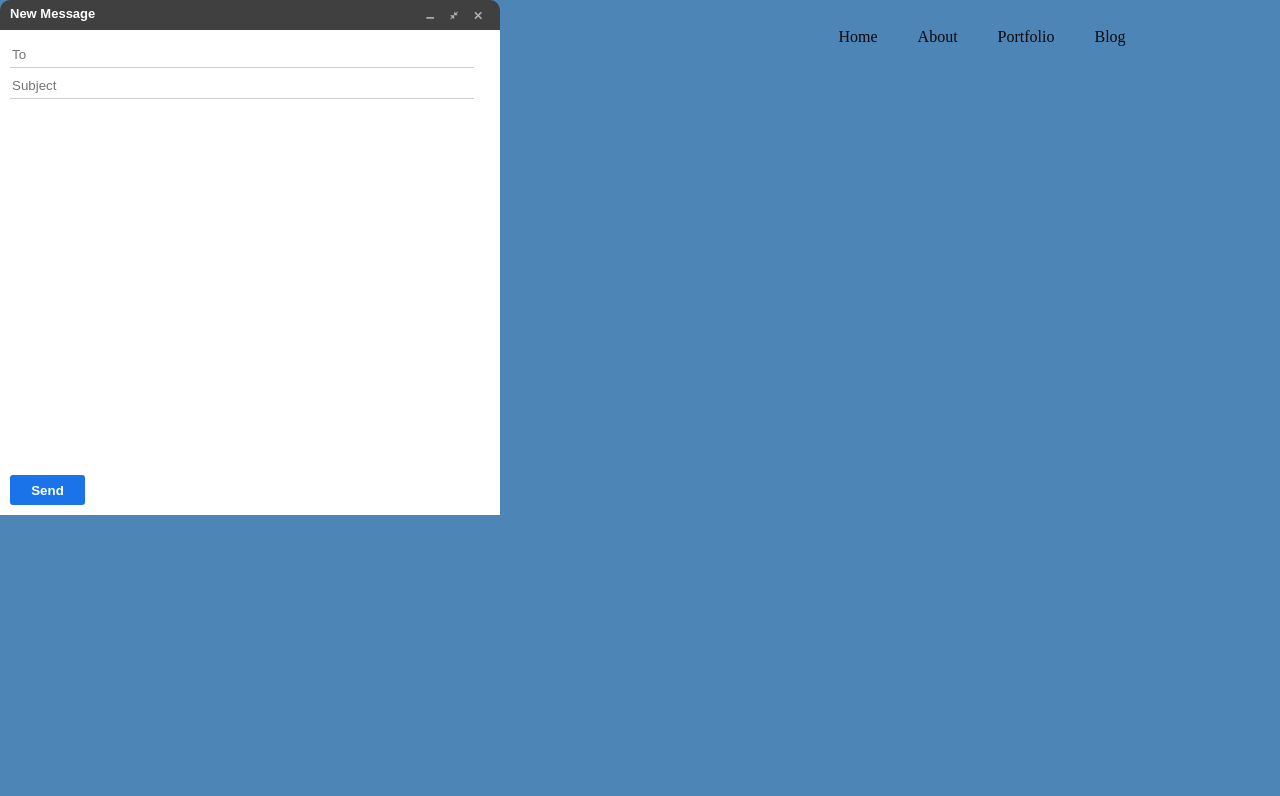
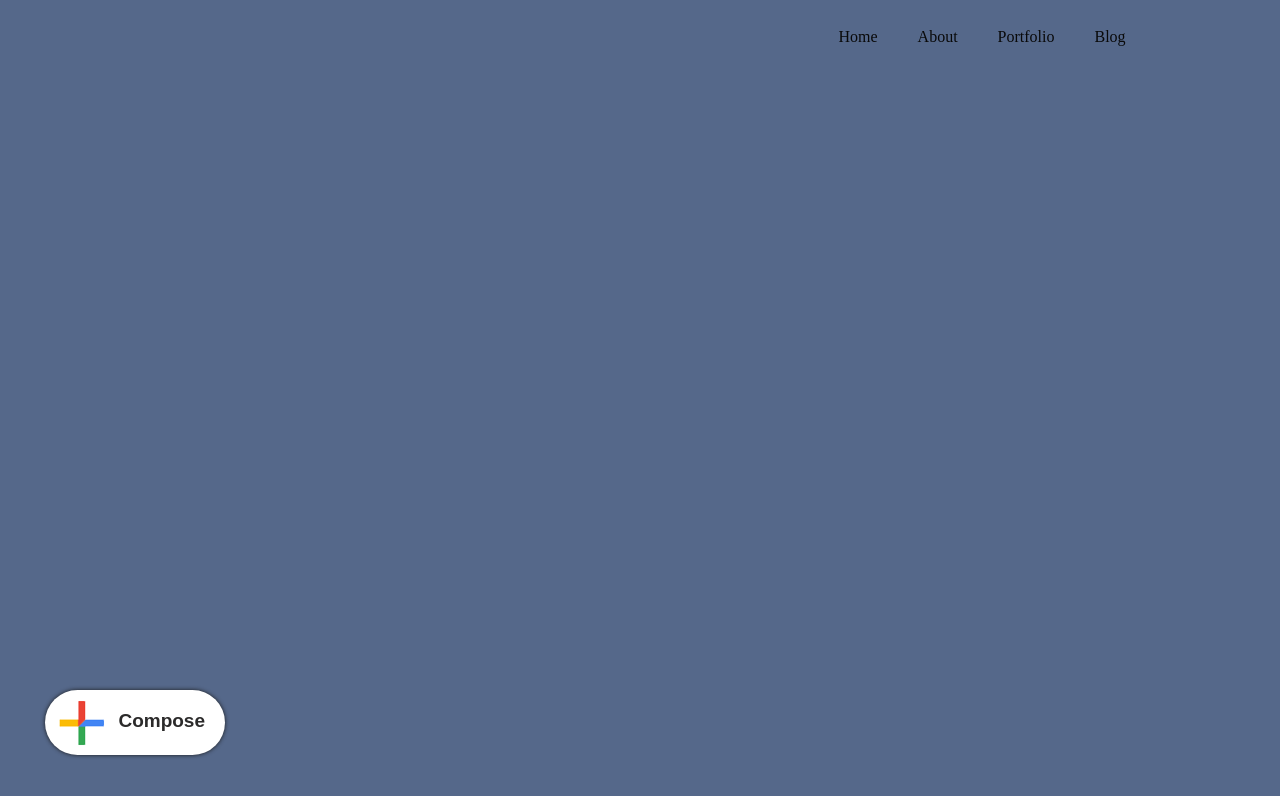
Before and after one commit to RobSweny/Portfolio-Website, a plain HTML site: page contact.html in a window 1280 px wide. Drawn offline with nearby package versions, Linux system fonts and the light colour scheme; a web font is replaced by a local one.

Commit message:
Allow user to open and close compose message

```diff
--- a/Contactjavascript.js
+++ b/Contactjavascript.js
@@ -2,6 +2,7 @@ $(document).ready(function() {
     $("#minimize").mouseenter(function() {
       $(this).children('img').attr("src", "images/gmail_icons/minimize_higlighted.png");
     });
+
     $("#minimize").mouseout(function() {
         $(this).children('img').attr("src", "images/gmail_icons/minimize.png");
     });
@@ -9,14 +10,26 @@ $(document).ready(function() {
     $("#exit_full").mouseenter(function() {
         $(this).children('img').attr("src", "images/gmail_icons/exit_full_screen_highlighted.png");
     });
+
     $("#exit_full").mouseout(function() {
         $(this).children('img').attr("src", "images/gmail_icons/exit_full_screen.png");
     });
 
     $("#close").mouseenter(function() {
-    $(this).children('img').attr("src", "images/gmail_icons/close_highlighted.png");
+        $(this).children('img').attr("src", "images/gmail_icons/close_highlighted.png");
     });
+
     $("#close").mouseout(function() {
         $(this).children('img').attr("src", "images/gmail_icons/close.png");
     });
 });
+
+function composeMessage(){
+    var compose = document.getElementById('google_email');
+    if (document.getElementById('google_email').style.display === "none"){
+        compose.style.display = "block";
+    } else {
+        compose.style.display = "none";
+    }
+
+}
--- a/contact.html
+++ b/contact.html
@@ -42,7 +42,7 @@
              </ul>
           </nav>
 
-          <div>
+          <div class="google_email" id="google_email">
             <div class="googleform_top_bar">
                 <p class="new_message_text">New Message</p>
                 <div class="action_bar">
@@ -64,9 +64,10 @@
             </div>
           </div>
 
-
-
-          </div>
+        <div class="compose" onclick="composeMessage();">
+            <img class="compose_img" src="images/gmail_icons/google_gmail_logo.png">
+            <label class="compose_label">Compose</label>
+        </div>
 
 
     </body>
--- a/contactstyle.css
+++ b/contactstyle.css
@@ -49,7 +49,15 @@ a {
 }
 
 body {
-    background-color: rgb(77, 133, 182);
+    background-color: #55688a;
+}
+
+.google_email {
+    position: fixed;
+    top: 0;
+    left: 0;
+    margin: 200px;
+    display: none;
 }
 
 .googleform_top_bar {
@@ -205,4 +213,38 @@ button:focus {
 
 .send_button:hover {
     box-shadow: 0 0 4px #3f87e6;
+    background-color: #247aeb;
 }
+
+.compose {
+    position: absolute;
+    height: 65px;
+    width: 180px;
+    bottom: 0;
+    left: 0;
+    margin: 45px;
+    background-color: #ffffff;
+    border-radius: 50px;
+    box-shadow: 0 0 4px #1a1a1a;
+}
+
+.compose:hover {
+    box-shadow: 0 0 7px #1a1a1a;
+}
+
+.compose_label {
+    position: absolute;
+    right: 0;
+    font-family: Arial, Helvetica, sans-serif;
+    text-align: center;
+    font-weight: bold;
+    font-size: 19px;
+    color: #2b2a2a;
+    margin-right: 20px;
+    margin-top: 20px;
+}
+
+.compose_img {
+    margin-top: 2px;
+    margin-left: 4px;
+}
```
Also changed, not shown: images/gmail_icons/google_gmail_logo.png (added).
